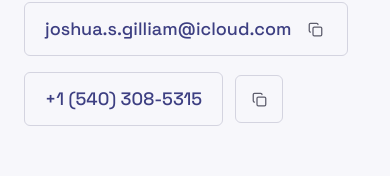
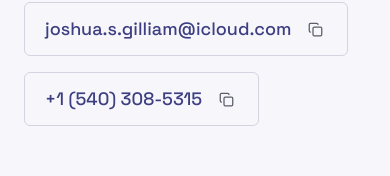
Before and after one commit to Foolystaycooly/joshuagilliam, a React (Vite) app: page /contact in a window 390 px wide. Shown: the part 315-491 px from the top of the page. Built offline with nearby package versions, Linux system fonts and the light colour scheme.

Commit message:
Align phone copy button layout with email on Contact page.

```diff
--- a/src/pages/Contact.jsx
+++ b/src/pages/Contact.jsx
@@ -106,19 +106,18 @@ export function Contact() {
         </div>
 
         <div className="flex flex-wrap items-center gap-3">
+          <div className="group flex items-center gap-3 rounded-md border border-ink-200 px-5 py-3 transition-colors hover:border-periwinkle dark:border-white/15 dark:hover:border-periwinkle-light">
             <a
               href={`tel:${site.phone}`}
-            className="group flex items-center gap-3 rounded-md border border-ink-200 px-5 py-3 transition-colors hover:border-periwinkle dark:border-white/15 dark:hover:border-periwinkle-light"
+              className="font-display text-lg font-medium text-contrast-dark dark:text-ink-100"
             >
-            <span className="font-display text-lg font-medium text-contrast-dark dark:text-ink-100">
               {site.phoneDisplay}
-            </span>
             </a>
             <button
               type="button"
               onClick={handleCopyPhone}
               aria-label="Copy phone number"
-            className="flex h-12 w-12 items-center justify-center rounded-md border border-ink-200 text-ink-600 transition-colors hover:border-periwinkle hover:text-periwinkle dark:border-white/15 dark:text-ink-400 dark:hover:border-periwinkle-light dark:hover:text-periwinkle-light"
+              className="flex h-6 w-6 items-center justify-center text-ink-600 transition-colors hover:text-periwinkle dark:text-ink-400 dark:hover:text-periwinkle-light"
             >
               <AnimatePresence mode="wait" initial={false}>
                 {copiedPhone ? (
@@ -146,6 +145,7 @@ export function Contact() {
                 )}
               </AnimatePresence>
             </button>
+          </div>
 
           <AnimatePresence>
             {copiedPhone && (
```
Lines whose indentation alone changed are shown as unchanged.
